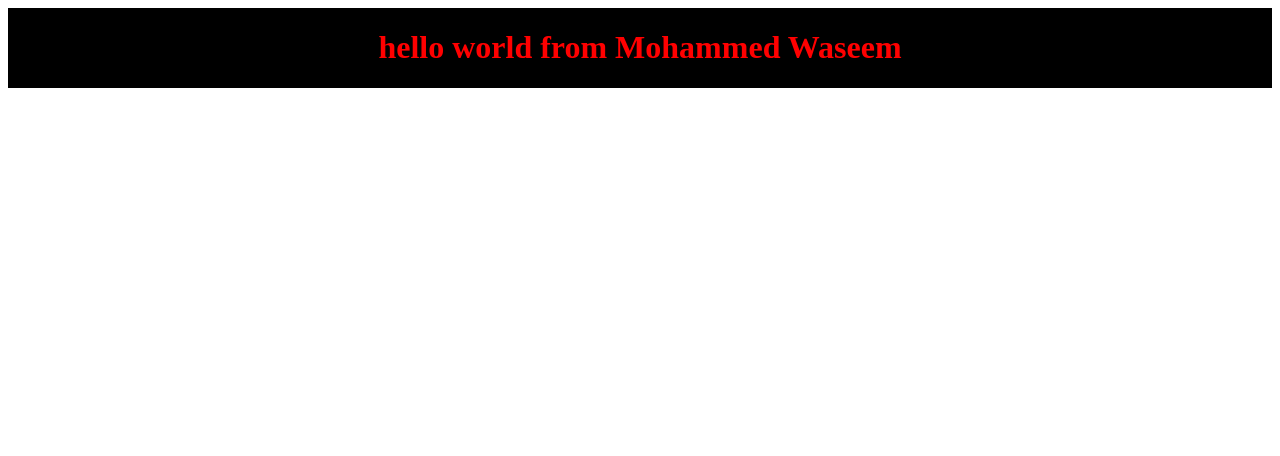
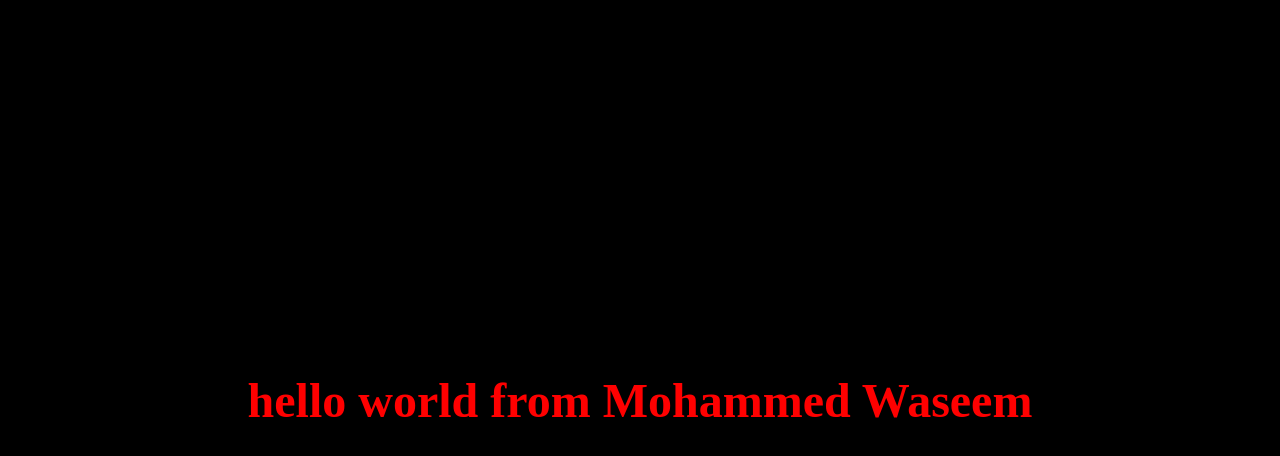
Before and after one commit to waseem-wassu/html-sample-website, a plain HTML site: page index.html in a window 1280 px wide. Drawn offline with Linux system fonts and the light colour scheme.

Commit message:
changing the background and layout in the index.html file

```diff
--- a/index.html
+++ b/index.html
@@ -4,19 +4,42 @@
     <meta charset="utf-8">
     <title>my first html website</title>
     <style >
+
+      * {
+        margin:0;
+        padding:0;
+        box-sizing: border-box;
+      }
+
+    section {
+           height:100vh;
+           display:flex;
+           justify-content:center;
+           align-items:center;
+           background: black;
+           color:red;
+    }
+
         div {
           display: flex;
-          justify-content: center;
+          width: 100%;
+          height:400px;
+          justify-content:center;
           align-items: center;
           background: black;
           color:red;
+          font-size: 2rem;
         }
+
     </style>
   </head>
   <body>
+    <section>
       <div >
           <h1>hello world from Mohammed Waseem</h1>
       </div>
 
+    </section>
+
   </body>
 </html>
```
